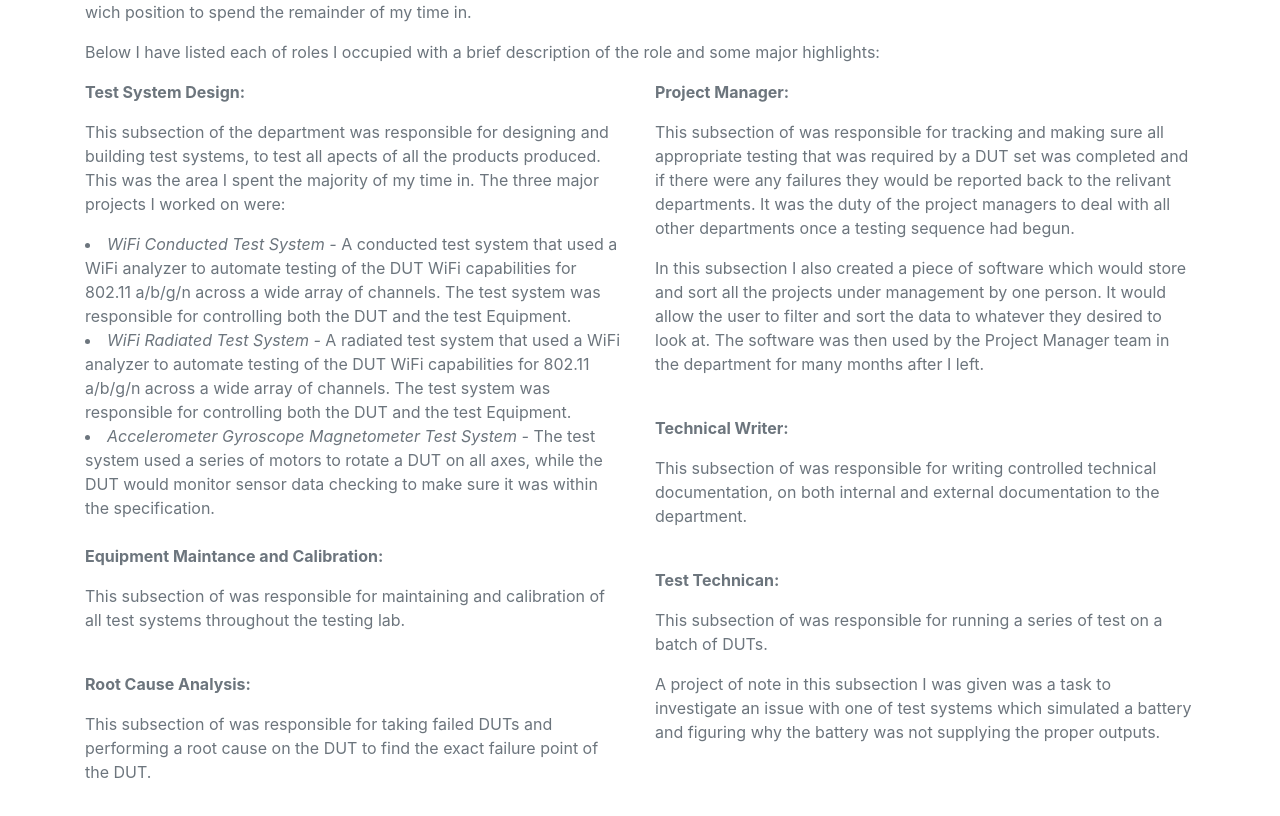
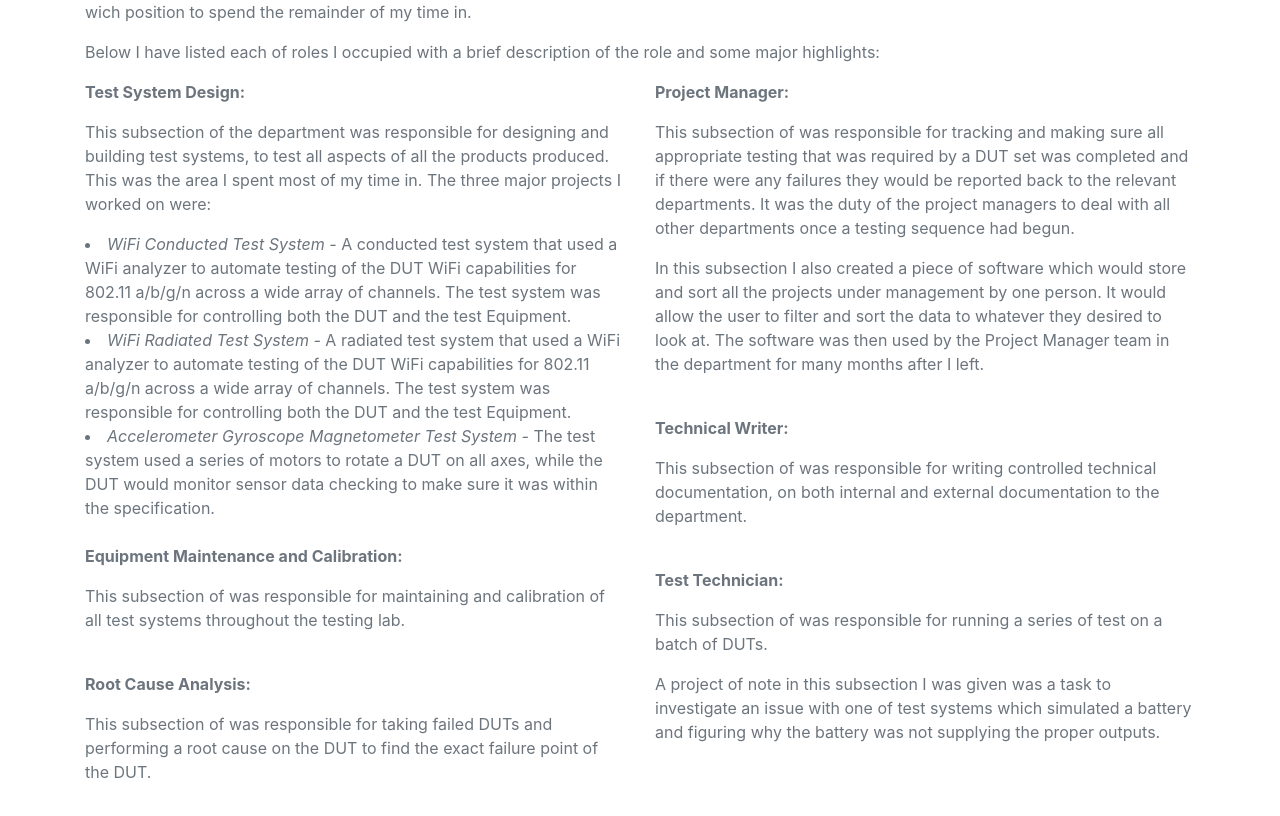
Before and after one commit to thefitz7/ShawnFitzpatrick.github.io, a website with bundled scripts: page index.html in a window 1280 px wide. Shown: the part 2808-3624 px from the top of the page. Built offline with nearby package versions, Linux system fonts and the light colour scheme; files whose address does not match are found by name.

Commit message:
fixing spelling error

```diff
--- a/index.html
+++ b/index.html
@@ -193,8 +193,8 @@
         <div class="col-md-6 ml-auto">
           <p><b>Test System Design: </b></p>
           <p>This subsection of the department was responsible for designing and building
-            test systems, to test all apects of all the products produced. This was the
-             area I spent the majority of my time in. The three major projects
+            test systems, to test all aspects of all the products produced. This was the
+             area I spent most of my time in. The three major projects
             I worked on were:</p>
             <lu>
               <li><i>WiFi Conducted Test System -</i> A conducted test system that used a
@@ -210,7 +210,7 @@
               monitor sensor data checking to make sure it was within the specification.</li>
             </lu>
           <br>
-          <p><b>Equipment Maintance and Calibration: </b></p>
+          <p><b>Equipment Maintenance and Calibration: </b></p>
           <p>This subsection of was responsible for maintaining and calibration of all
             test systems throughout the testing lab.</p>
           <br>
@@ -223,7 +223,7 @@
           <p><b>Project Manager: </b></p>
           <p>This subsection of was responsible for tracking and making sure all
             appropriate testing that was required by a DUT set was completed and
-            if there were any failures they would be reported back to the relivant
+            if there were any failures they would be reported back to the relevant
             departments. It was the duty of the project managers to deal with all other
             departments once a testing sequence had begun.</p>
           <p>In this subsection I also created a piece of software which would store
@@ -236,7 +236,7 @@
           <p>This subsection of was responsible for writing controlled technical
              documentation, on both internal and external documentation to the department.</p>
           <br>
-          <p><b>Test Technican: </b></p>
+          <p><b>Test Technician: </b></p>
           <p>This subsection of was responsible for running a series of test on a
             batch of DUTs.</p>
           <p>A project of note in this subsection I was given was a task to investigate
```
